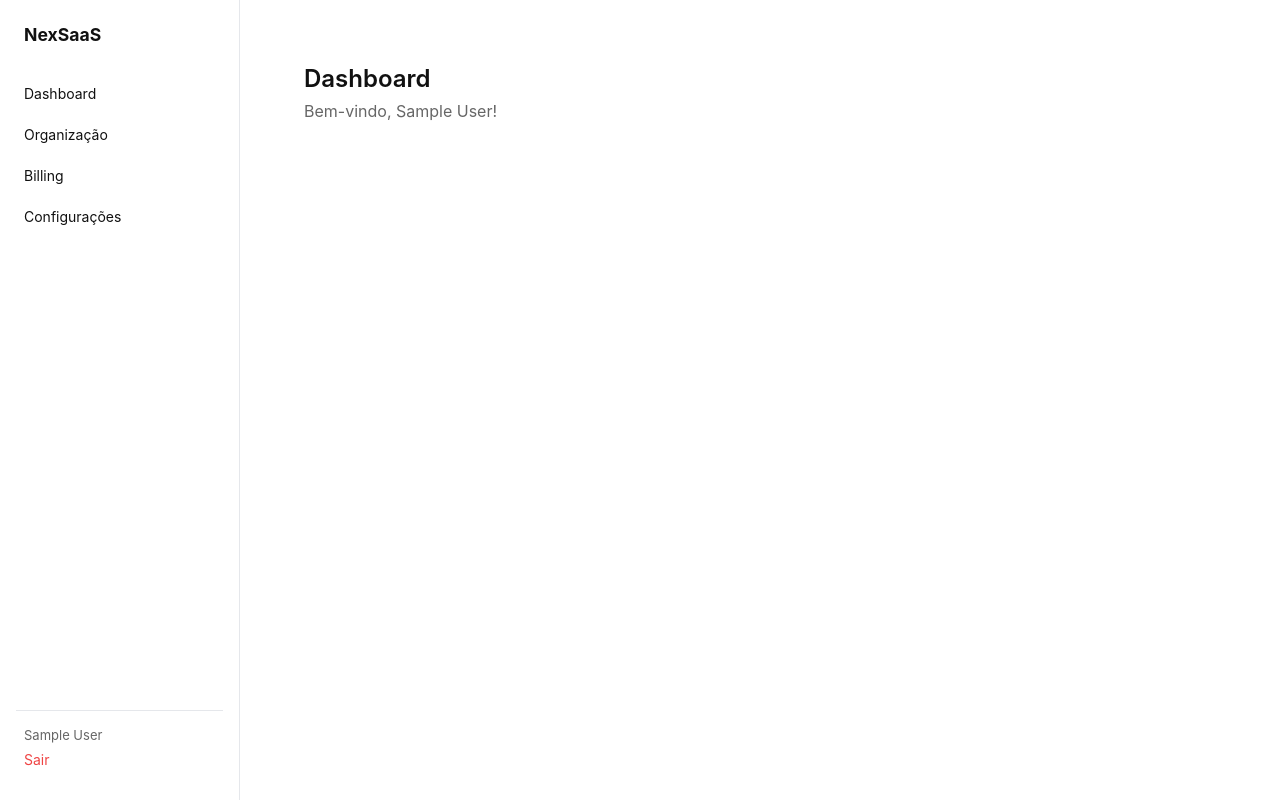
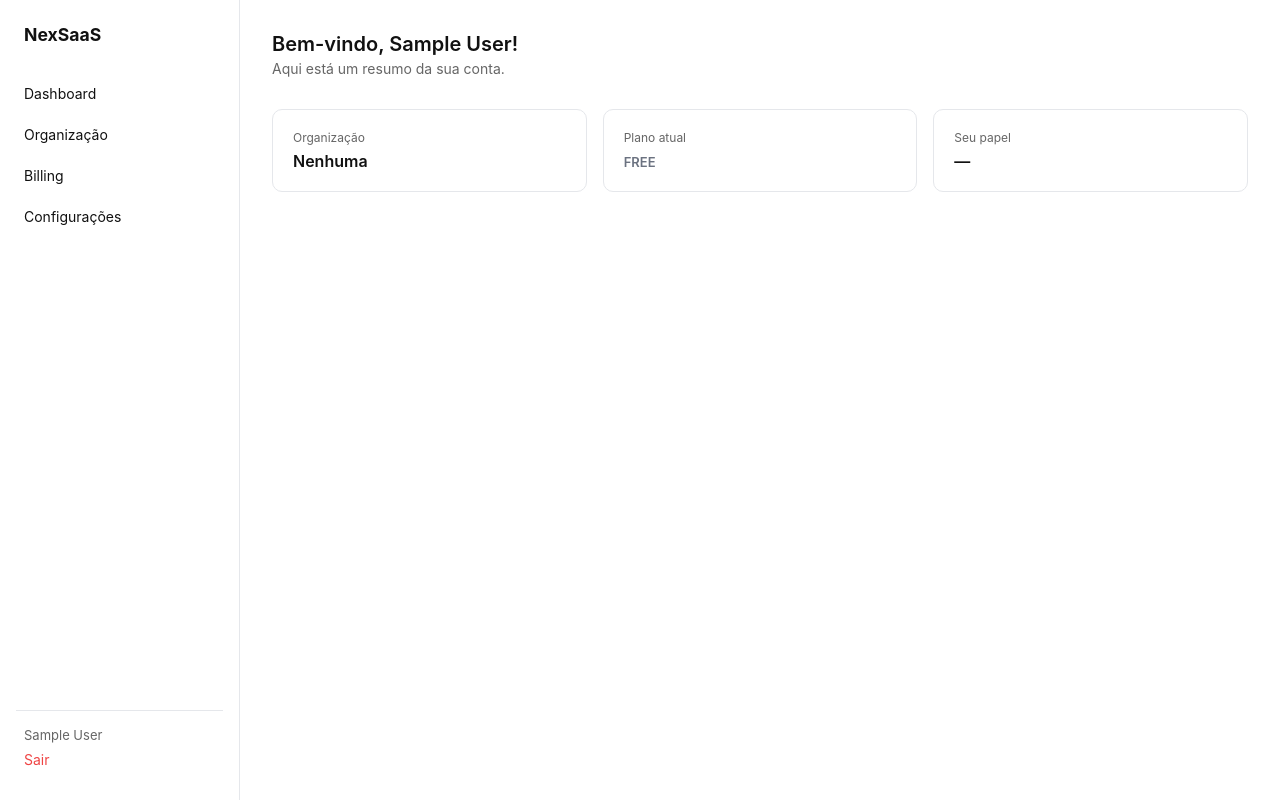
Before and after one commit to CaioImbroisi/nextsaas, a Next.js app: page /dashboard in a window 1280 px wide. Built offline with nearby package versions, Linux system fonts and the light colour scheme; no server answers; the database is empty; sample sign-in values are in the browser's storage.

Commit message:
feat: add Stripe webhook, billing page with active plan and dashboard summary

```diff
--- a/src/app/dashboard/billing/billingClient.tsx
+++ b/src/app/dashboard/billing/billingClient.tsx
@@ -16,6 +16,7 @@ export default function BillingClient({
 }: {
   plans: Plan[]
   activePriceId: string | null
+  orgPlan: string
 }) {
   const [loading, setLoading] = useState<string | null>(null)
 
@@ -100,7 +101,7 @@ const res = await fetch("/api/auth/billing/portal", { method: "POST" })
         </div>
 
         {plans.map(plan => {
-          const isActive = plan.id === activePriceId
+          const isActive = plan.name.toUpperCase() === orgPlan || plan.id === activePriceId
           return (
             <div key={plan.id} style={{
               border: isActive ? "2px solid #111" : "1px solid #e5e7eb",
--- a/src/app/dashboard/organization/CreateOrgForm.tsx
+++ b/src/app/dashboard/organization/CreateOrgForm.tsx
@@ -21,7 +21,7 @@ export default function CreateOrgForm() {
     setLoading(true)
     setError("")
 
-    const res = await fetch("/api/organizations", {
+    const res = await fetch("/api/auth/organizations", {
       method: "POST",
       headers: { "Content-Type": "application/json" },
       body: JSON.stringify({ name, slug: generateSlug(name) }),
--- a/src/app/dashboard/page.tsx
+++ b/src/app/dashboard/page.tsx
@@ -1,21 +1,53 @@
 import { redirect } from "next/navigation"
 import { auth } from "@/lib/auth"
+import { prisma } from "@/lib/prisma"
 
 export default async function DashboardPage() {
   const session = await auth()
+  if (!session) redirect("/login")
 
-  if (!session) {
-    redirect("/login")
+  const membership = await prisma.membership.findFirst({
+    where: { userId: session.user.id },
+    include: { organization: true },
+  })
+
+  const planColors: Record<string, string> = {
+    FREE: "#6b7280",
+    PRO: "#7c3aed",
+    ENTERPRISE: "#b45309",
   }
 
   return (
-    <div style={{ padding: "2rem" }}>
-      <h1 style={{ fontSize: "1.5rem", fontWeight: 600, marginBottom: "0.5rem" }}>
-        Dashboard
+    <div>
+      <h1 style={{ fontSize: "1.25rem", fontWeight: 600, marginBottom: "0.25rem" }}>
+        Bem-vindo, {session.user?.name ?? session.user?.email}!
       </h1>
-      <p style={{ color: "#666" }}>
-        Bem-vindo, {session.user?.name ?? session.user?.email}!
+      <p style={{ fontSize: 14, color: "#666", marginBottom: "2rem" }}>
+        Aqui está um resumo da sua conta.
       </p>
+
+      <div style={{ display: "grid", gridTemplateColumns: "repeat(auto-fit, minmax(200px, 1fr))", gap: 16 }}>
+        <div style={{ padding: "1.25rem", border: "1px solid #e5e7eb", borderRadius: 10 }}>
+          <p style={{ fontSize: 12, color: "#666", marginBottom: 6 }}>Organização</p>
+          <p style={{ fontWeight: 600 }}>{membership?.organization.name ?? "Nenhuma"}</p>
+        </div>
+
+        <div style={{ padding: "1.25rem", border: "1px solid #e5e7eb", borderRadius: 10 }}>
+          <p style={{ fontSize: 12, color: "#666", marginBottom: 6 }}>Plano atual</p>
+          <span style={{
+            fontSize: 13,
+            fontWeight: 600,
+            color: planColors[membership?.organization.plan ?? "FREE"],
+          }}>
+            {membership?.organization.plan ?? "FREE"}
+          </span>
+        </div>
+
+        <div style={{ padding: "1.25rem", border: "1px solid #e5e7eb", borderRadius: 10 }}>
+          <p style={{ fontSize: 12, color: "#666", marginBottom: 6 }}>Seu papel</p>
+          <p style={{ fontWeight: 600 }}>{membership?.role ?? "—"}</p>
+        </div>
+      </div>
     </div>
   )
 }
```
Also changed, not shown: src/app/api/webhooks/stripe/route.ts (added, +82 -0 lines), src/app/dashboard/billing/page.tsx (+8 -2 lines).
